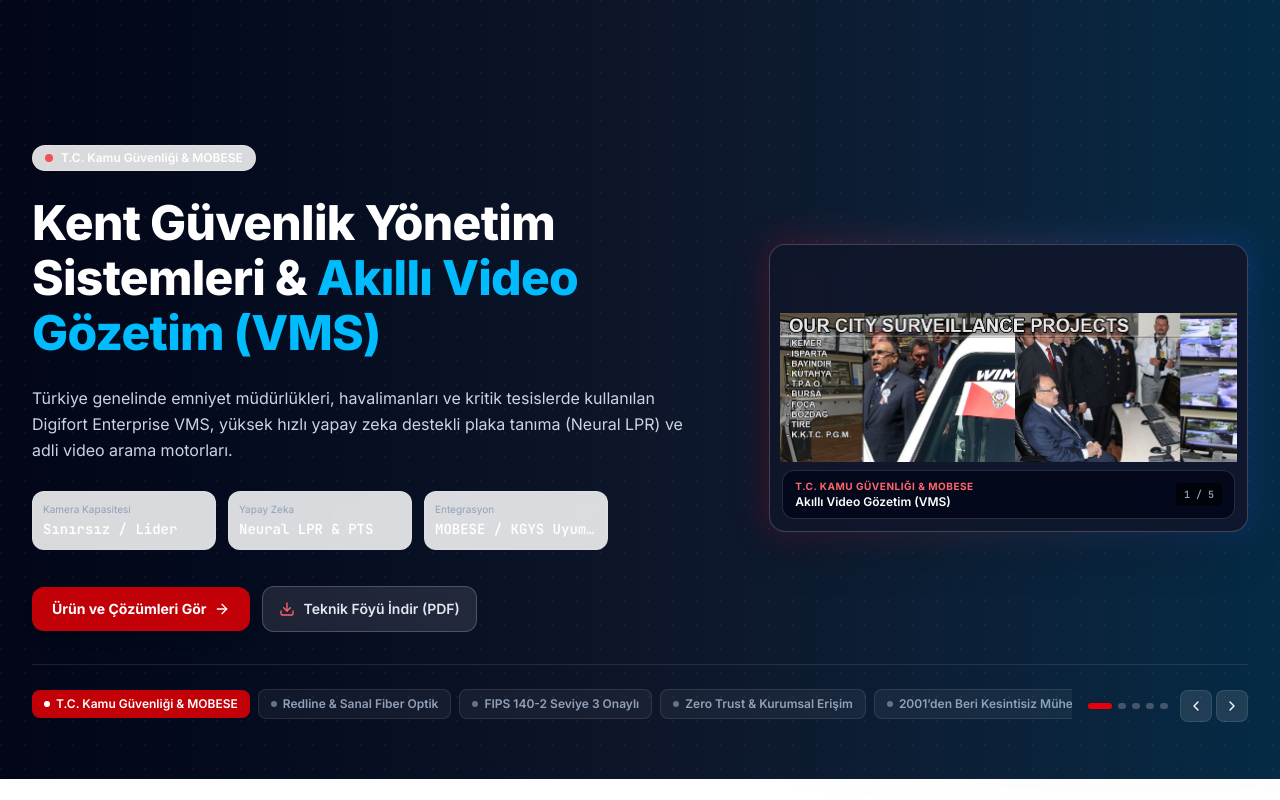
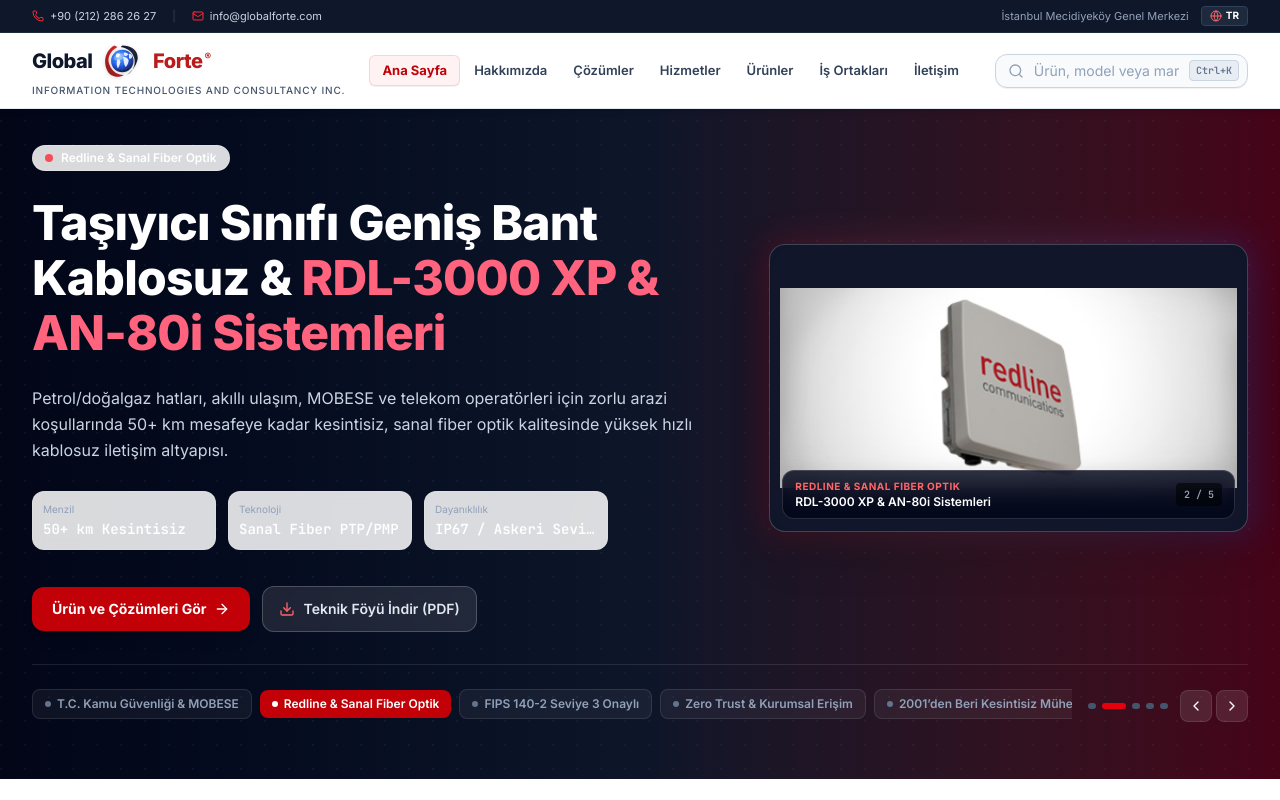
Before and after one commit to ahmetguven3579/Global-Forrte, a React (Vite) app: page / in a window 1280 px wide. Shown: the top 800 px of the page. Built offline with nearby package versions, Linux system fonts and the light colour scheme.

Commit message:
Update App.tsx

```diff
--- a/src/App.tsx
+++ b/src/App.tsx
@@ -113,19 +113,6 @@
   return (
     <div className="min-h-screen text-slate-900 flex flex-col font-sans selection:bg-red-600 selection:text-white w-full max-w-full overflow-x-hidden relative bg-white">
 
-      {/* ========================================================
-          EN ARKAYA ZIMBALANMIŞ SABİT KURUMSAL ARKA PLAN KATMANI
-          (Bunu hiçbir bileşen, bg-white veya tailwind sınıfı kapatamaz!)
-         ======================================================== */}
-      <div className="fixed inset-0 pointer-events-none z-0 overflow-hidden">
-        {/* Sol üst köşeden yayılan ana kırmızı/bordo ışık süzmesi */}
-        <div className="absolute -top-40 -left-40 w-[600px] h-[600px] bg-red-600/15 rounded-full blur-[140px]"></div>
-        {/* Sağ alt köşeye doğru süzülen hafif kurumsal doku */}
-        <div className="absolute -bottom-40 -right-40 w-[600px] h-[600px] bg-red-900/10 rounded-full blur-[160px]"></div>
-        {/* Arka planda ince bir grid (kareli teknoloji deseni) */}
-        <div className="absolute inset-0 opacity-[0.03]" style={{ backgroundImage: 'radial-gradient(#000 1px, transparent 1px)', backgroundSize: '24px 24px' }}></div>
-      </div>
-
       {/* SİNEMATİK PERDE */}
       {showIntro && (
         <div
@@ -166,8 +153,7 @@
         </div>
       )}
 
-      {/* TOP HEADER (z-10 ile arka planın üstünde, sapasağlam durur) */}
-      <div className="relative z-10">
+      {/* TOP HEADER - Orijinal Sağlam Hali (Hiçbir sarmalayıcıya sokulmadı) */}
       <Header
         activePage={activePage}
         onNavigate={handleNavigate}
@@ -178,10 +164,9 @@
         onOpenDatasheet={handleOpenDatasheet}
         initialSearchQuery={searchQueryForProducts}
       />
-      </div>
 
-      {/* MAIN ROUTED VIEW (z-10 ile üstte) */}
-      <main className="flex-1 w-full max-w-full overflow-x-hidden relative z-10">
+      {/* MAIN ROUTED VIEW */}
+      <main className="flex-1 w-full max-w-full overflow-x-hidden">
         {activePage === 'home' && (
           <HomePage
             onNavigate={handleNavigate}
@@ -228,10 +213,8 @@
         )}
       </main>
 
-      {/* CORPORATE FOOTER (z-10 ile üstte) */}
-      <div className="relative z-10">
+      {/* CORPORATE FOOTER */}
       <Footer onNavigate={handleNavigate} lang={lang} />
-      </div>
 
       {/* DATASHEET MODAL */}
       <DatasheetModal
```
Lines whose indentation alone changed are shown as unchanged.
